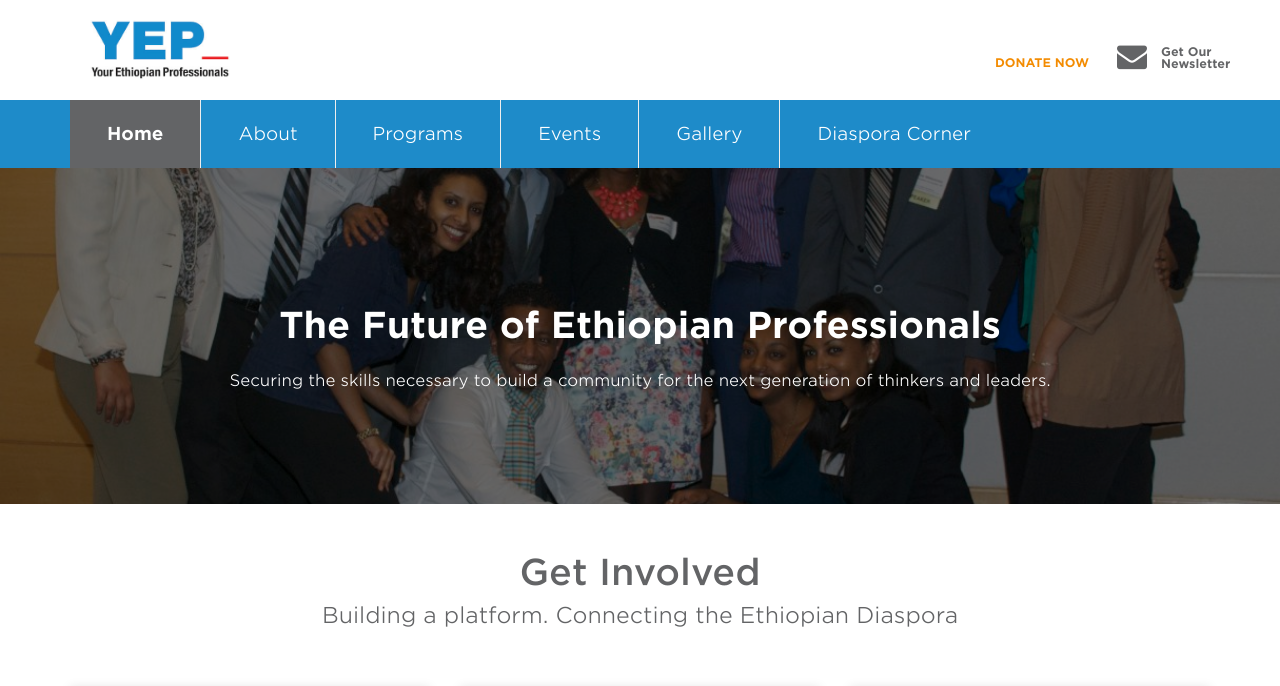
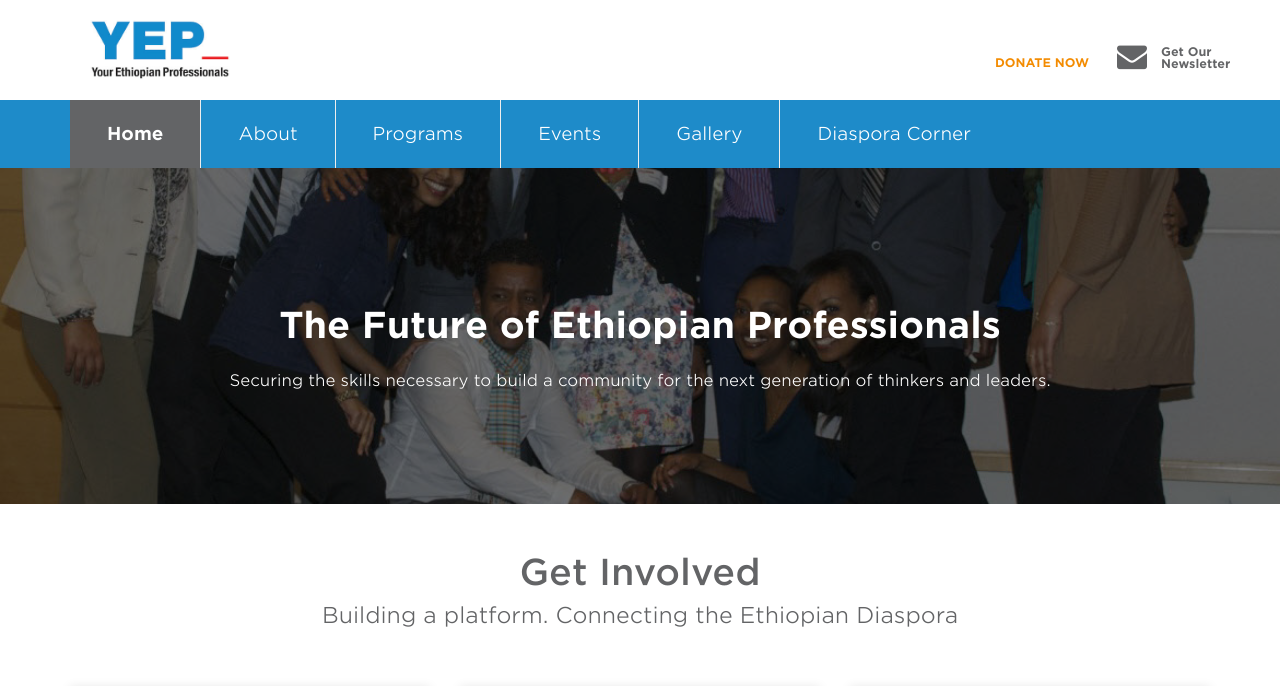
Before and after one commit to YEPNetwork/yepnetwork.github.io, a Jekyll site: the page built from index.html, in a window 1280 px wide. Shown: the top 686 px of the page. Built offline with Jekyll 4.4.1, drawn with Linux system fonts in a browser that asks for light colours; nearby versions of some CDN libraries.

Commit message:
Update index.html

```diff
--- a/index.html
+++ b/index.html
@@ -2,7 +2,7 @@
 layout: default
 body_class: front
 ---
-<section class="hero" style="background-image: url(assets/images/hero/mimi_alemayehou.jpg)">
+<section class="hero" style="background-image: url(assets/images/hero/mimi_alemayehou_1.jpg)">
   <div class="inner">
     <div class="copy">
       <h1>The Future of Ethiopian Professionals</h1>
```
